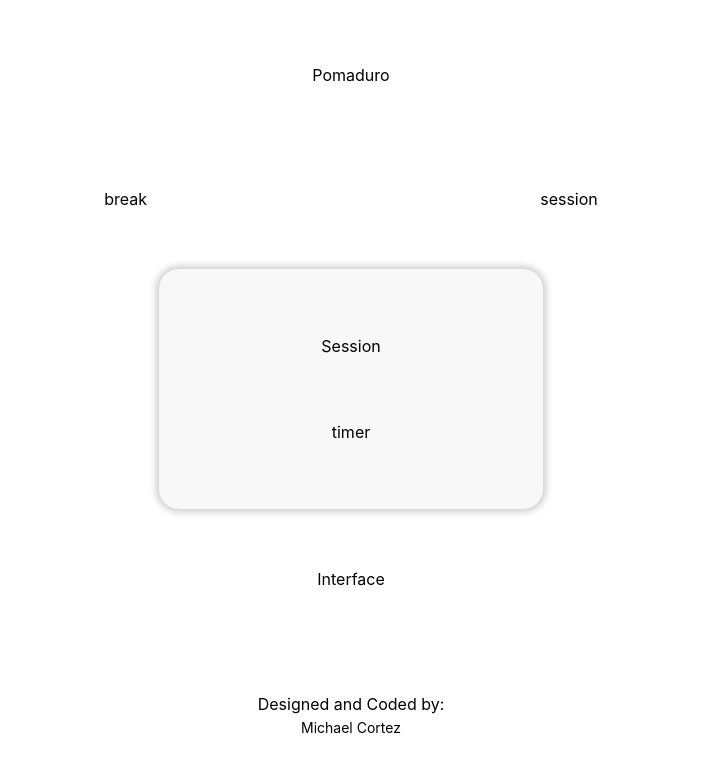
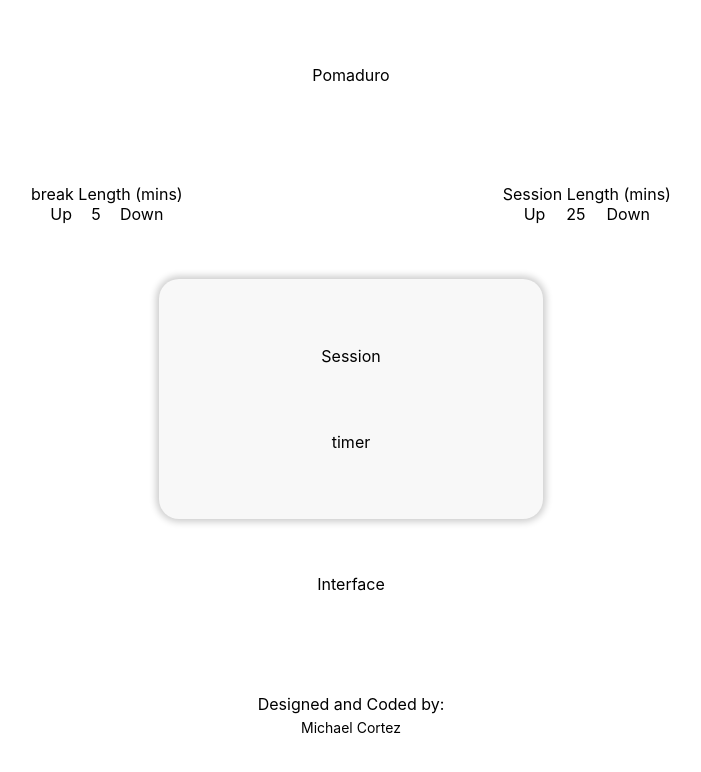
Before and after one commit to Macattack1999-teck/pomaduro, a React (Create React App) app: page / in a window 1280 px wide. Shown: the top 772 px of the page, without its empty margins (289-990 px from the left). Built offline with nearby package versions, Linux system fonts and the light colour scheme.

Commit message:
using context state in Break component and session component

```diff
--- a/src/components/Break.js
+++ b/src/components/Break.js
@@ -1,9 +1,34 @@
-import React from 'react'
+import React, { useContext } from 'react'
+import EverythingContext from '../contexts/EverythingContext'
 
 export default () => {
+  const {
+    breakLength
+  } = useContext(EverythingContext);
+
   return (
     <div>
-      break
+      <div>
+        break Length (mins)
+      </div>
+
+      <div style={{
+        display: "flex",
+        justifyContent: "space-evenly",
+        alignItems: "center"
+      }}>
+        <div>
+          Up
+        </div>
+
+        <div>
+          {breakLength}
+        </div>
+
+        <div>
+          Down
+        </div>
+      </div>
     </div>
   )
 }
--- a/src/components/Session.js
+++ b/src/components/Session.js
@@ -1,9 +1,34 @@
-import React from 'react'
+import React, { useContext } from 'react'
+import EverythingContext from '../contexts/EverythingContext'
 
 export default () => {
+  const {
+    sessionLength
+  } = useContext(EverythingContext);
+
   return (
     <div>
-      session
+      <div>
+        Session Length (mins)
+      </div>
+
+      <div style={{
+        display: "flex",
+        justifyContent: "space-evenly",
+        alignItems: "center"
+      }}>
+        <div>
+          Up
+        </div>
+
+        <div>
+          {sessionLength}
+        </div>
+
+        <div>
+          Down
+        </div>
+      </div>
     </div>
   )
 }
```
Also changed, not shown: 1 other file (tests, documents, lock files or other folders).
